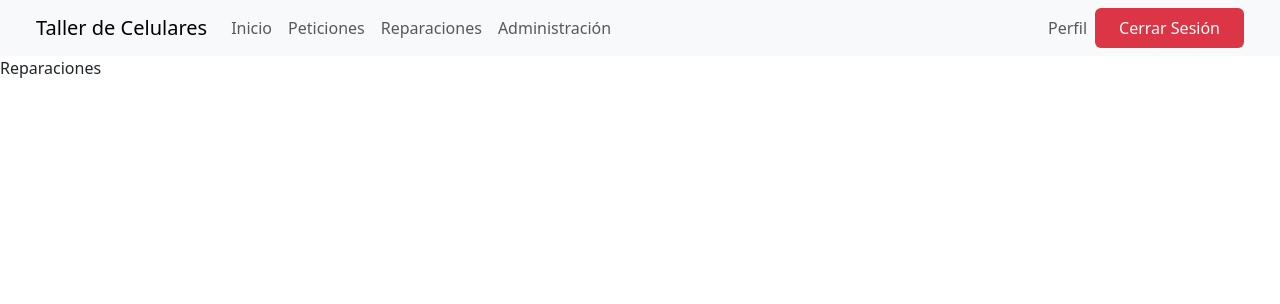
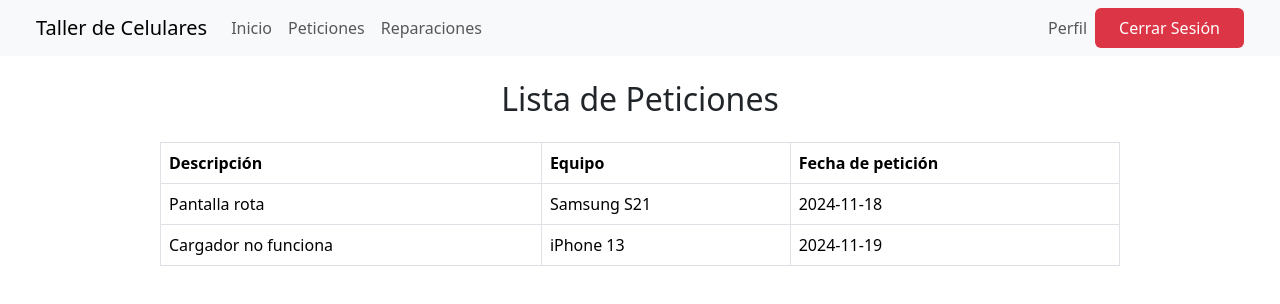
Before and after one commit to xAEvi/taller-celulares, a React (Create React App) app: page /reparaciones in a window 1280 px wide. Shown: the top 304 px of the page. Built offline with nearby package versions, Linux system fonts and the light colour scheme.

Commit message:
Add new pages and enhance routing; implement access control for admin features

```diff
--- a/src/App.js
+++ b/src/App.js
@@ -9,10 +9,13 @@ import Administracion from "./components/pages/Administracion";
 import Login from "./components/pages/Login";
 import Register from "./components/pages/Register";
 import Perfil from "./components/pages/Perfil";
+import Respuestos from "./components/pages/Respuestos";
+import Tecnicos from "./components/pages/Tecnicos";
+import Equipos from "./components/pages/Equipos";
 
 const App = () => {
   const isLoggedIn = true;
-  const isAdmin = true;
+  const isAdmin = false;
   const userName = "Pepito";
 
   return (
@@ -33,7 +36,10 @@ const App = () => {
           path="/peticiones"
           element={<Peticiones isLoggedIn={isLoggedIn} isAdmin={isAdmin} />}
         />
-        <Route path="/reparaciones" element={<Reparaciones />} />
+        <Route
+          path="/reparaciones"
+          element={<Reparaciones isLoggedIn={isLoggedIn} isAdmin={isAdmin} />}
+        />
         <Route
           path="/administracion"
           element={<Administracion isAdmin={isAdmin} />}
@@ -41,6 +47,9 @@ const App = () => {
         <Route path="/login" element={<Login />} />
         <Route path="/register" element={<Register />} />
         <Route path="/perfil" element={<Perfil />} />
+        <Route path="/repuestos" element={<Respuestos isAdmin={isAdmin} />} />
+        <Route path="/tecnicos" element={<Tecnicos isAdmin={isAdmin} />} />
+        <Route path="/equipos" element={<Equipos isAdmin={isAdmin} />} />
       </Routes>
     </Router>
   );
--- a/src/components/pages/Administracion.jsx
+++ b/src/components/pages/Administracion.jsx
@@ -22,17 +22,17 @@ const Administracion = ({ isAdmin }) => {
 
         {/* Columna derecha con los botones */}
         <Col md={6} className="d-flex flex-column align-items-end">
-          <Link to="/gestionar-repuestos">
+          <Link to="/repuestos">
             <Button color="primary" className="mb-3">
               Gestionar Repuestos
             </Button>
           </Link>
-          <Link to="/gestionar-tecnicos">
+          <Link to="/tecnicos">
             <Button color="primary" className="mb-3">
               Gestionar Técnicos
             </Button>
           </Link>
-          <Link to="/gestionar-equipos">
+          <Link to="/equipos">
             <Button color="primary">Gestionar Equipos</Button>
           </Link>
         </Col>
--- a/src/components/pages/Equipos.jsx
+++ b/src/components/pages/Equipos.jsx
@@ -1,7 +1,48 @@
-import React from "react";
+import React, { useEffect } from "react";
+import { useNavigate } from "react-router-dom";
+import DataTable from "../DataTable";
 
-const Equipos = () => {
-  return <div>Equipos</div>;
+const Equipos = ({ isAdmin }) => {
+  const navigate = useNavigate();
+
+  useEffect(() => {
+    if (!isAdmin) {
+      navigate("/");
+    }
+  }, [isAdmin, navigate]);
+
+  const columns = [
+    { header: "Descripción", accessor: "description" },
+    { header: "Equipo", accessor: "equipment" },
+    { header: "Cliente", accessor: "client" },
+    { header: "Fecha de petición", accessor: "date" },
+  ];
+
+  const data = [
+    {
+      description: "Pantalla rota",
+      equipment: "Samsung S21",
+      client: "Juan Pérez",
+      date: "2024-11-18",
+    },
+    {
+      description: "Cargador no funciona",
+      equipment: "iPhone 13",
+      client: "Ana García",
+      date: "2024-11-19",
+    },
+  ];
+
+  return (
+    <div>
+      <DataTable
+        title="Lista de"
+        columns={columns}
+        data={data}
+        canCRUD={true}
+      />
+    </div>
+  );
 };
 
 export default Equipos;
--- a/src/components/pages/Reparaciones.jsx
+++ b/src/components/pages/Reparaciones.jsx
@@ -1,7 +1,54 @@
-import React from "react";
+import React, { useEffect } from "react";
+import { useNavigate } from "react-router-dom";
+import DataTable from "../DataTable";
 
-const Reparaciones = () => {
-  return <div>Reparaciones</div>;
+const Peticiones = ({ isLoggedIn, isAdmin }) => {
+  const navigate = useNavigate();
+
+  useEffect(() => {
+    if (!isLoggedIn) {
+      navigate("/");
+    }
+  }, [isLoggedIn, navigate]);
+
+  const columnsUser = [
+    { header: "Descripción", accessor: "description" },
+    { header: "Equipo", accessor: "equipment" },
+    { header: "Fecha de petición", accessor: "date" },
+  ];
+
+  const columnsAdmin = [
+    { header: "Descripción", accessor: "description" },
+    { header: "Equipo", accessor: "equipment" },
+    { header: "Cliente", accessor: "client" },
+    { header: "Fecha de petición", accessor: "date" },
+  ];
+
+  const data = [
+    {
+      description: "Pantalla rota",
+      equipment: "Samsung S21",
+      client: "Juan Pérez",
+      date: "2024-11-18",
+    },
+    {
+      description: "Cargador no funciona",
+      equipment: "iPhone 13",
+      client: "Ana García",
+      date: "2024-11-19",
+    },
+  ];
+
+  return (
+    <div>
+      <DataTable
+        title="Lista de Peticiones"
+        columns={isAdmin ? columnsAdmin : columnsUser}
+        data={data}
+        canCRUD={isAdmin}
+      />
+    </div>
+  );
 };
 
-export default Reparaciones;
+export default Peticiones;
--- a/src/components/pages/Respuestos.jsx
+++ b/src/components/pages/Respuestos.jsx
@@ -1,7 +1,48 @@
-import React from "react";
+import React, { useEffect } from "react";
+import { useNavigate } from "react-router-dom";
+import DataTable from "../DataTable";
 
-const Respuestos = () => {
-  return <div>Respuestos</div>;
+const Repuestos = ({ isAdmin }) => {
+  const navigate = useNavigate();
+
+  useEffect(() => {
+    if (!isAdmin) {
+      navigate("/");
+    }
+  }, [isAdmin, navigate]);
+
+  const columns = [
+    { header: "Descripción", accessor: "description" },
+    { header: "Equipo", accessor: "equipment" },
+    { header: "Cliente", accessor: "client" },
+    { header: "Fecha de petición", accessor: "date" },
+  ];
+
+  const data = [
+    {
+      description: "Pantalla rota",
+      equipment: "Samsung S21",
+      client: "Juan Pérez",
+      date: "2024-11-18",
+    },
+    {
+      description: "Cargador no funciona",
+      equipment: "iPhone 13",
+      client: "Ana García",
+      date: "2024-11-19",
+    },
+  ];
+
+  return (
+    <div>
+      <DataTable
+        title="Lista de"
+        columns={columns}
+        data={data}
+        canCRUD={true}
+      />
+    </div>
+  );
 };
 
-export default Respuestos;
+export default Repuestos;
--- a/src/components/pages/Tecnicos.jsx
+++ b/src/components/pages/Tecnicos.jsx
@@ -1,7 +1,48 @@
-import React from "react";
+import React, { useEffect } from "react";
+import { useNavigate } from "react-router-dom";
+import DataTable from "../DataTable";
 
-const Tecnicos = () => {
-  return <div>Tecnicos</div>;
+const Tecnicos = ({ isAdmin }) => {
+  const navigate = useNavigate();
+
+  useEffect(() => {
+    if (!isAdmin) {
+      navigate("/");
+    }
+  }, [isAdmin, navigate]);
+
+  const columns = [
+    { header: "Descripción", accessor: "description" },
+    { header: "Equipo", accessor: "equipment" },
+    { header: "Cliente", accessor: "client" },
+    { header: "Fecha de petición", accessor: "date" },
+  ];
+
+  const data = [
+    {
+      description: "Pantalla rota",
+      equipment: "Samsung S21",
+      client: "Juan Pérez",
+      date: "2024-11-18",
+    },
+    {
+      description: "Cargador no funciona",
+      equipment: "iPhone 13",
+      client: "Ana García",
+      date: "2024-11-19",
+    },
+  ];
+
+  return (
+    <div>
+      <DataTable
+        title="Lista de"
+        columns={columns}
+        data={data}
+        canCRUD={true}
+      />
+    </div>
+  );
 };
 
 export default Tecnicos;
```
